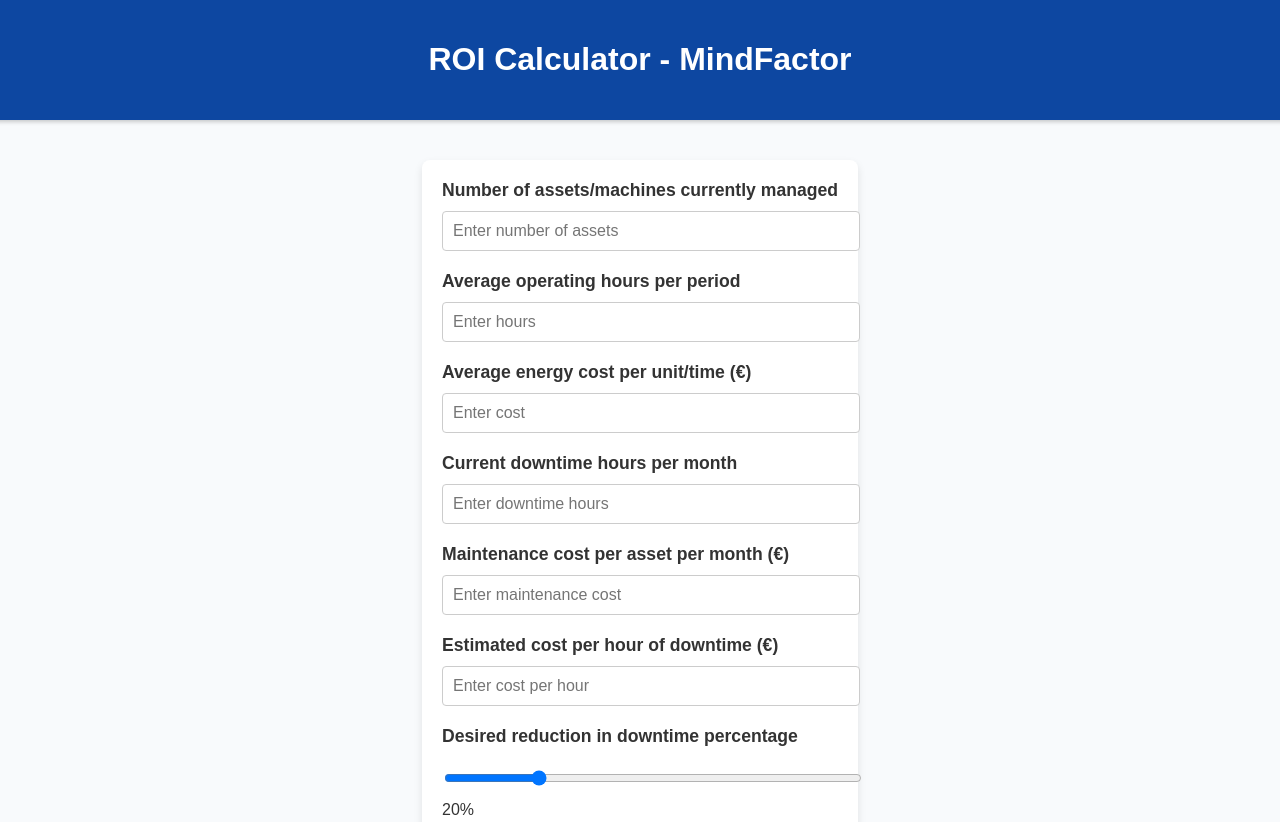
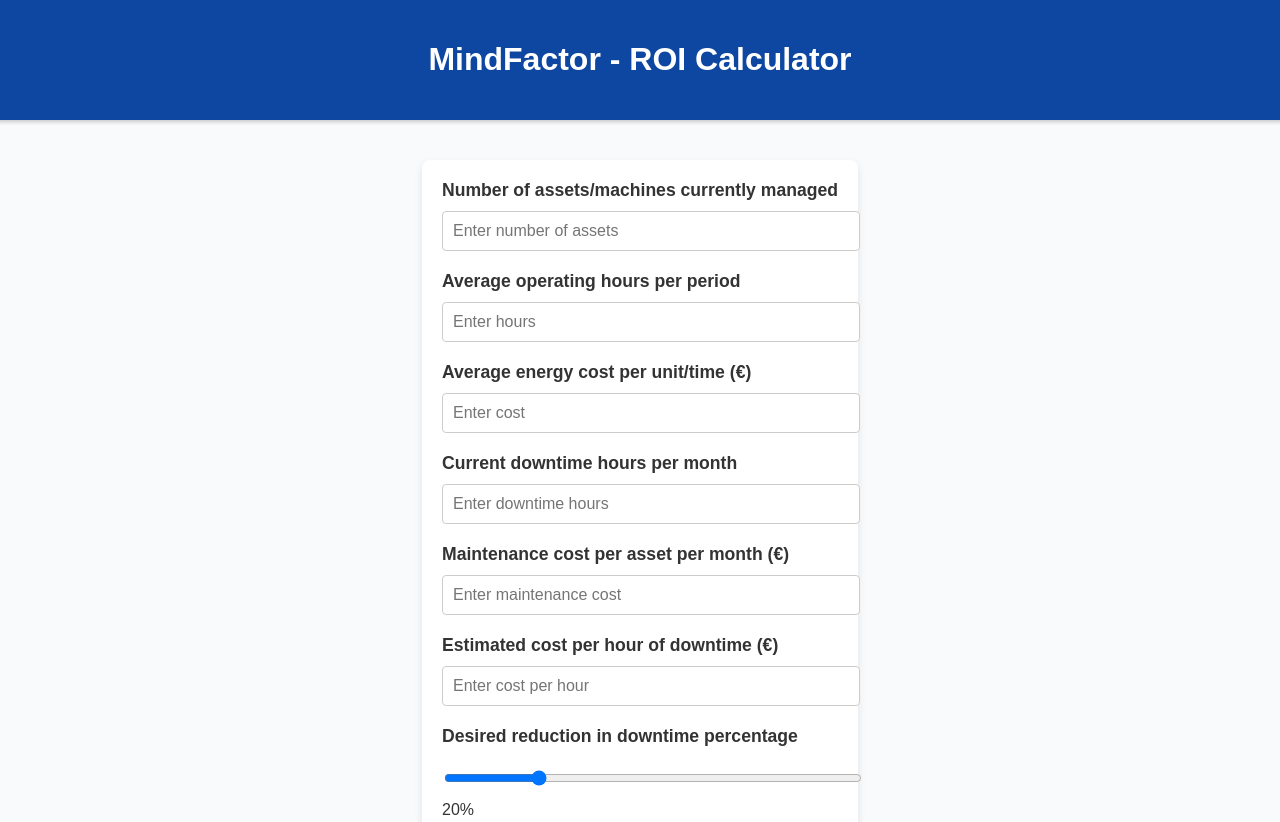
Before and after one commit to IliasPappasAegis/RoiCalculator, a plain HTML site: page index.html in a window 1280 px wide. Shown: the top 822 px of the page. Drawn offline with nearby package versions, Linux system fonts and the light colour scheme.

Commit message:
Update index.html

```diff
--- a/index.html
+++ b/index.html
@@ -3,7 +3,7 @@
 <head>
     <meta charset="UTF-8">
     <meta name="viewport" content="width=device-width, initial-scale=1.0">
-    <title>ROI Calculator - MindFactor</title>
+    <title>MindFactor - ROI Calculator</title>
     <style>
         body {
             font-family: Arial, sans-serif;
@@ -106,7 +106,7 @@
 </head>
 <body>
     <header>
-        <h1>ROI Calculator - MindFactor</h1>
+        <h1>MindFactor - ROI Calculator</h1>
     </header>
 
     <div class="container">
```
